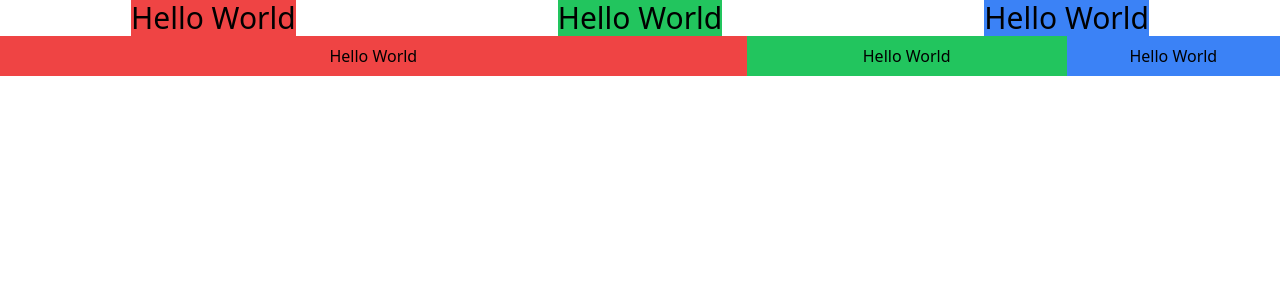
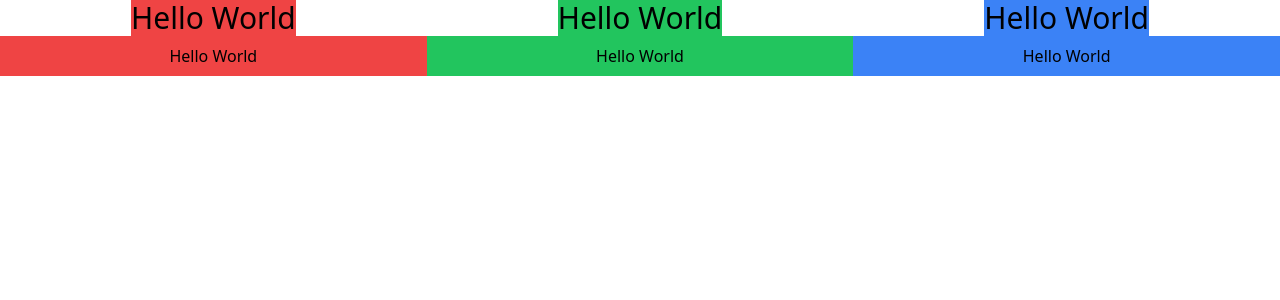
Before and after one commit to PawanKumar666/TailwindHeadstart, a React (Vite) app in the folder Tailwind-Practice/: page / in a window 1280 px wide. Shown: the top 300 px of the page. Built offline with nearby package versions, Linux system fonts and the light colour scheme.

Commit message:
Clean up

```diff
--- a/Tailwind-Practice/src/components/grid.jsx
+++ b/Tailwind-Practice/src/components/grid.jsx
@@ -1,17 +1,11 @@
-export default function Grid(){
+export default function Grid() {
     return (
-        // By default it stays in the left side
-        // sm:text-center makes it center in the screen size of 640px and above
-        <div className="grid grid-cols-12 text-left sm:text-center">
-            <div className="bg-red-500 col-span-7 p-2">
-                <h1>Hello World</h1>
-            </div>
-            <div className="bg-green-500 col-span-3 p-2">
-                <h1>Hello World</h1>
-            </div>
-            <div className="bg-blue-500 col-span-2 p-2">
-                <h1>Hello World</h1>
-            </div>
+        <div className="grid grid-cols-1 md:grid-cols-12 text-left sm:text-center">
+            {['red', 'green', 'blue'].map((color, index) => (
+                <div key={index} className={`bg-${color}-500 md:col-span-4 p-2`}>
+                    <h1>Hello World</h1>
+                </div>
+            ))}
         </div>
-    )
+    );
 }
```
